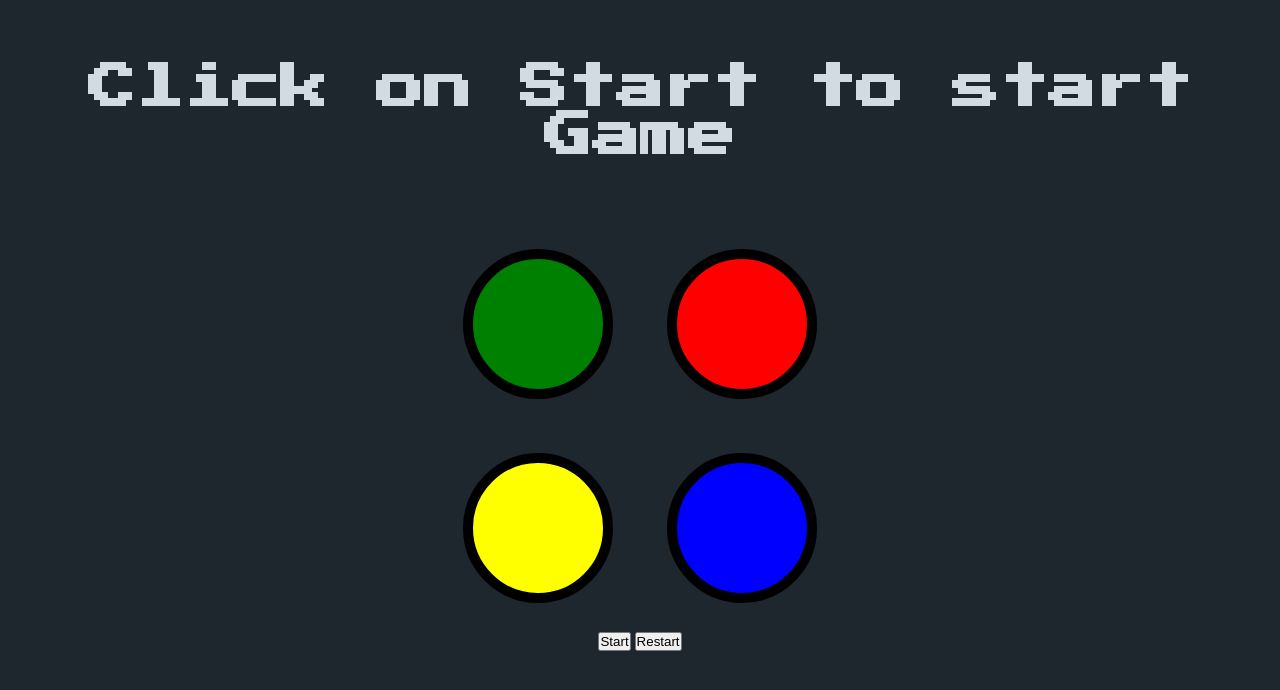
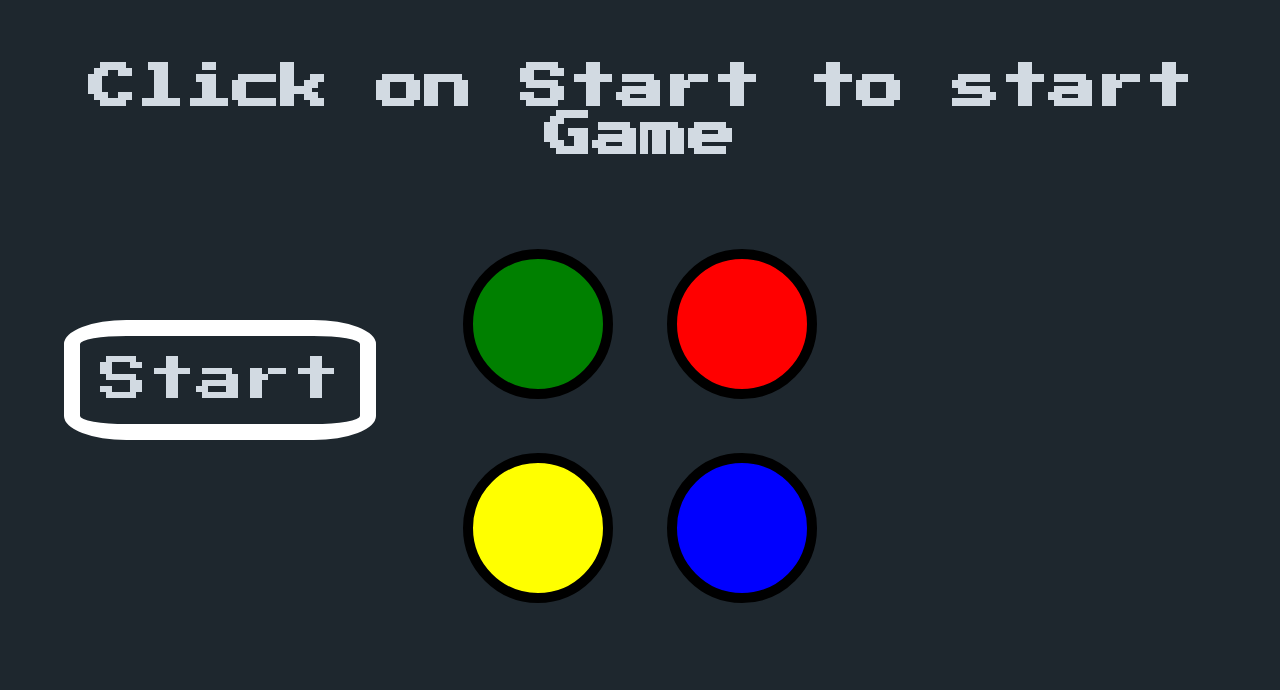
Before and after one commit to 2012prabhat/Simons-Game, a plain HTML site: page index.html in a window 1280 px wide. Drawn offline with nearby package versions, Linux system fonts and the light colour scheme.

Commit message:
Update styles.css

```diff
--- a/styles.css
+++ b/styles.css
@@ -62,3 +62,34 @@ body {
   box-shadow: 0 0 20px white;
   background-color: grey;
 }
+
+
+.start{
+  font-family: 'Press Start 2P', cursive;
+  font-size: 3rem;
+  color: #d2dae2;
+  background-color: #1e272e;
+  border: 1rem solid white;
+  padding: 20px;
+  border-radius:20% ;
+}
+.restart{
+    font-family: 'Press Start 2P', cursive;
+    font-size: 3rem;
+    color: #d2dae2;
+    background-color: #1e272e;
+    border: 1rem solid white;
+    padding: 20px;
+    border-radius:20% ;
+    display: none;
+
+}
+
+.btn-container{
+  /* border:2px red solid; */
+  position: absolute;
+  display: flex;
+  flex-direction: column;
+  top:40vh;
+  left:5vw;
+}
```
